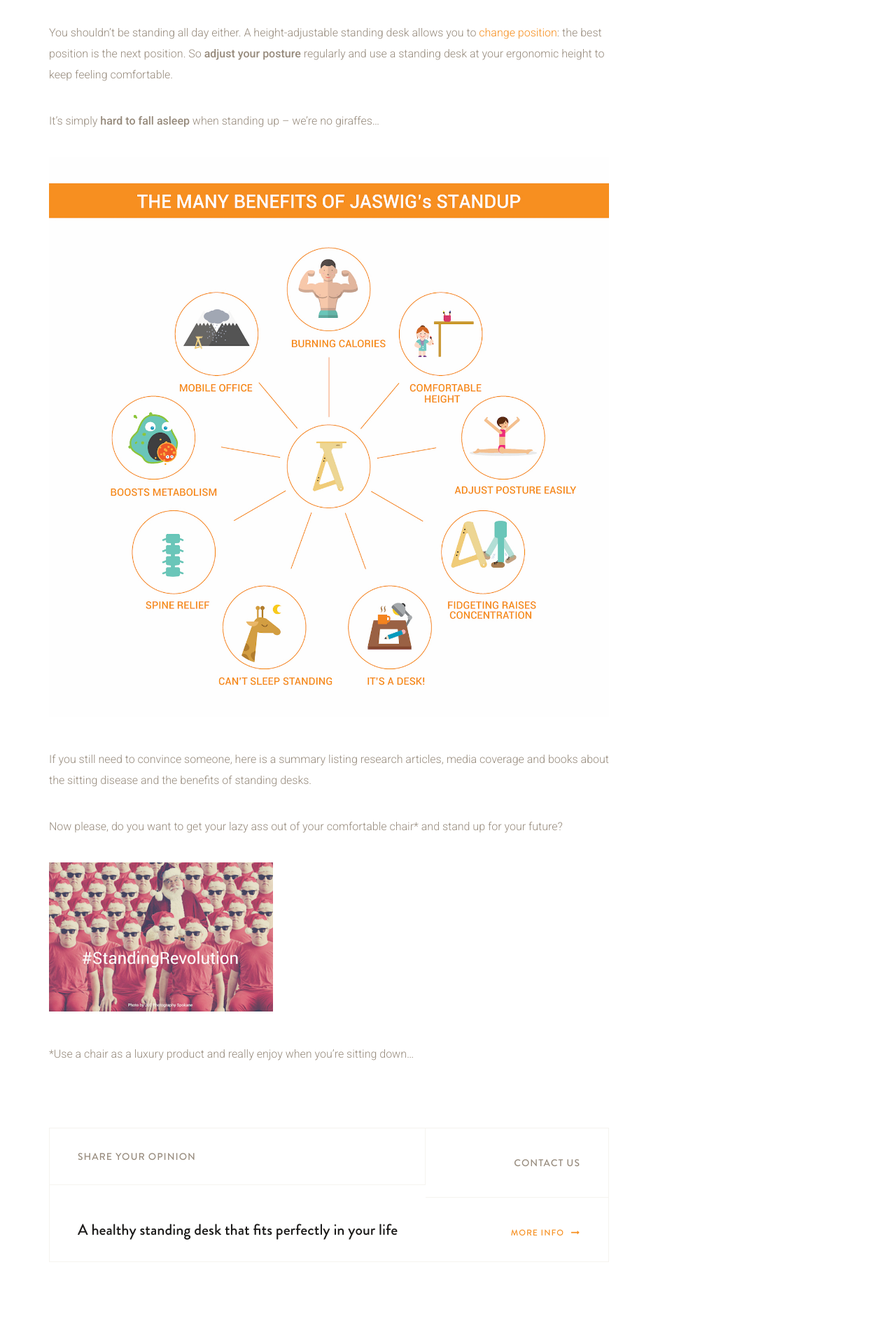
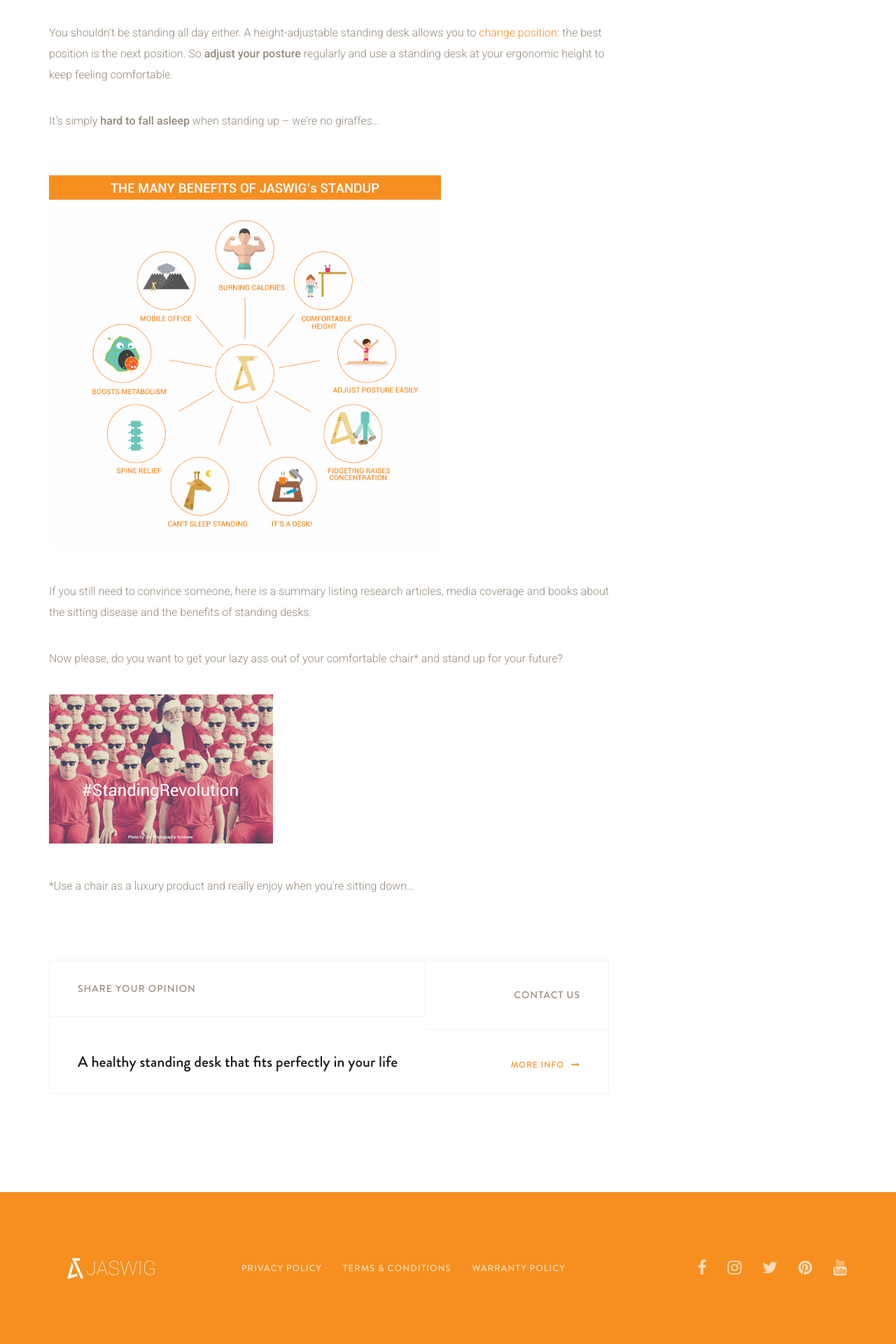
Before and after one commit to samuelrieder/jaswig.github.io, a Jekyll site: the page built from _posts/2016-02-23-why-should-i-use-a-standing-desk.markdown, in a window 1280 px wide. Shown: the part 1651-3571 px from the top of the page at 70% size. Built offline with Jekyll 4.4.1, drawn with Linux system fonts in a browser that asks for light colours; nearby versions of some CDN libraries.

Commit message:
Update 2016-02-23-why-should-i-use-a-standing-desk.markdown

```diff
--- a/_posts/2016-02-23-why-should-i-use-a-standing-desk.markdown
+++ b/_posts/2016-02-23-why-should-i-use-a-standing-desk.markdown
@@ -45,7 +45,7 @@ You shouldn’t be standing all day either. A height-adjustable standing desk al
 
 It's simply **hard to fall asleep** when standing up – we’re no giraffes…
 
-![Benefits of a JASWIG StandUp Desk](/images/blog/why-jaswig-infographic.jpg)
+![Benefits of a JASWIG StandUp Desk](/images/blog/why-jaswig-infographic.jpg){:.medium}
 
 If you still need to convince someone, here is a summary listing research articles, media coverage and books about the sitting disease and the benefits of standing desks.
 
```
